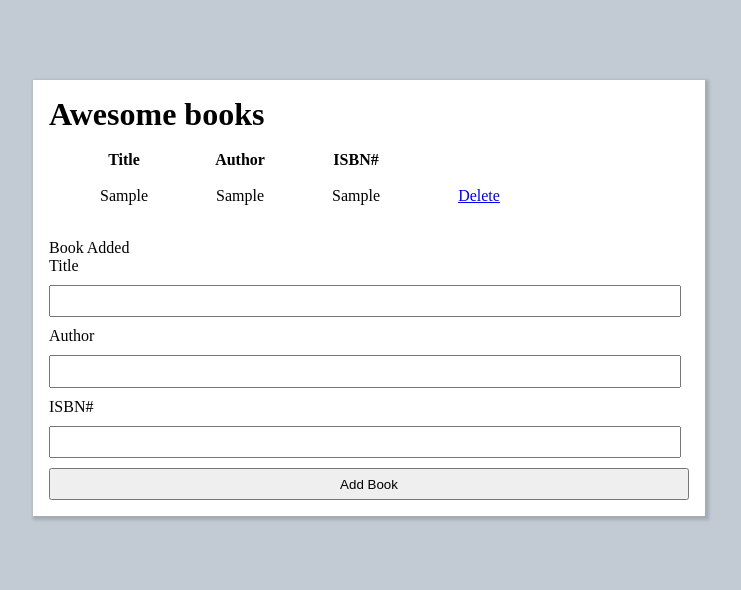
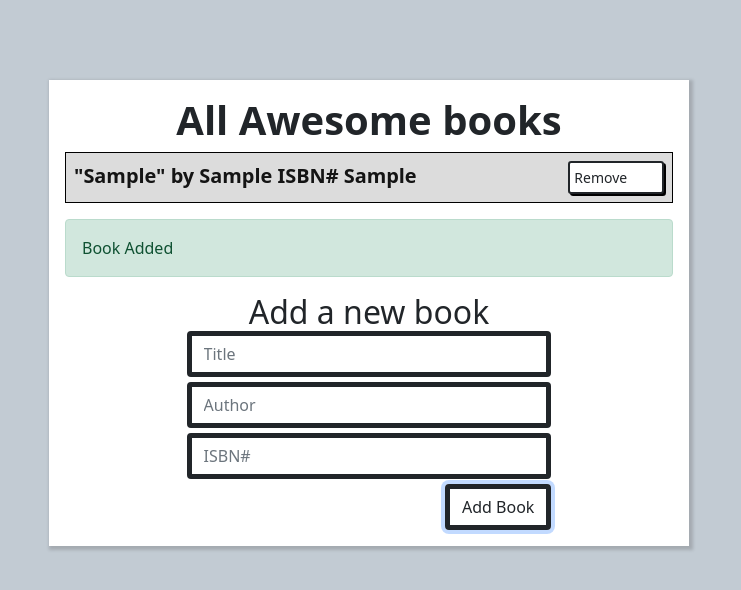
Before and after one commit to leonardoeng13/Awesome-books, a plain HTML site: page index.html in a window 1280 px wide. Both pictures are taken after typing "Sample", "Sample", "Sample" into the empty fields and a click on the input "Add Book". Shown: the whole page, without its empty margins (271-1012 px from the left). Drawn offline with nearby package versions, Linux system fonts and the light colour scheme.

Commit message:
Style similar with the example

```diff
--- a/css/style.css
+++ b/css/style.css
@@ -19,6 +19,14 @@ body {
   margin: 0 auto;
 }
 
+.center > h1, h2 {
+  text-align: center;
+}
+
+.book-list {
+  margin-top: 2rem;
+}
+
 .container {
   margin-top: 10vh;
   width: 50vw;
@@ -34,11 +42,14 @@ table {
 
 td {
   padding: 1rem;
-  text-align: center;
 }
 
-tr:nth-child(even) {
-  background-color: #ddd;
+tr {
+  font-weight: 600;
+}
+
+tr:nth-child(odd) {
+  background-color: #dcdcdc;
 }
 
 .title {
@@ -52,17 +63,40 @@ tr:nth-child(even) {
   padding: 1em;
 }
 
+.form-group {
+  display: flex;
+  justify-content: center;
+  margin-bottom: 5px;
+}
 .form-control {
-  width: 96%;
-  padding: 0.5em;
-  margin: 10px 0;
+  width: 60%;
+}
+
+.center-add {
+  display: flex;
+  justify-content: center;
+}
+
+.bnt-position {
+  display: flex;
+  justify-content: flex-end;
+  padding-right: 20%;
 }
 
 .btn {
-  width: 100%;
-  padding: 0.5em;
+  box-shadow: 2px 2px black;
 }
 
 .btn-r {
   border-radius: 3px;
 }
+
+#book-list {
+  border: 1px solid #000;
+  border-bottom: #000 1px solid;
+  margin: 25px;
+  padding: 12px;
+  font-size: 19.9px;
+  color: rgb(20, 20, 20);
+  justify-content: space-between;
+}
--- a/index.html
+++ b/index.html
@@ -5,37 +5,35 @@
     <meta http-equiv="X-UA-Compatible" content="IE=edge" />
     <meta name="viewport" content="width=device-width, initial-scale=1.0" />
     <title>Awesome Books</title>
+    <title>Awesome Books</title>
+    <link href="https://cdn.jsdelivr.net/npm/bootstrap@5.0.2/dist/css/bootstrap.min.css" rel="stylesheet"
+			integrity="sha384-EVSTQN3/azprG1Anm3QDgpJLIm9Nao0Yz1ztcQTwFspd3yD65VohhpuuCOmLASjC" crossorigin="anonymous">
     <link rel="stylesheet" href="./css/style.css">
+    <script src="https://cdn.jsdelivr.net/npm/luxon@2.0.2/build/global/luxon.min.js"></script>
   </head>
   <body>
     <div class="container center">
-      <h1 >
-        Awesome books</h1>
+      <h1 class="form-title center mb-2 fw-bold">All Awesome books</h1>
         <table class="table">
-          <thead>
-            <tr>
-              <th>Title</th>
-              <th>Author</th>
-              <th>ISBN#</th>
-              <th></th>
-            </tr>
-          </thead>
-          <tbody id="book-list"></tbody>
+          <tbody id="book-list" class="book-list"></tbody>
         </table>
         <form id="book-form">
+          <h2 class="form-title center">Add a new book</h2>
           <div class="form-group">
-            <label for="title">Title</label>
-            <input type="text" id="title" class="form-control">
+            <label for="title border-bottom md-5"></label>
+            <input type="text" id="title" placeholder="Title" class="form-control border border-dark border-5 md-5 shadow-5-strong">
           </div>
           <div class="form-group">
-            <label for="author">Author</label>
-            <input type="text" id="author" class="form-control">
+            <label for="author"></label>
+            <input type="text" id="author" placeholder="Author" class="form-control border border-dark border-5 md-5 ">
           </div>
           <div class="form-group">
-            <label for="isbn">ISBN#</label>
-            <input type="text" id="isbn" class="form-control">
+            <label for="isbn"></label>
+            <input type="text" id="isbn" placeholder="ISBN#" class="form-control border border-dark border-5 md-5">
           </div>
-          <input type="submit" value="Add Book" class="btn ">
+          <div class="bnt-position">
+            <input type="submit" value="Add Book" class="btn border border-dark border-5 md-5 ">
+        </div>
         </form>
 
     </div>
--- a/js/main.js
+++ b/js/main.js
@@ -51,10 +51,8 @@ class UI {
     const row = document.createElement('tr');
 
     row.innerHTML = `
-      <td>${book.title}</td>
-      <td>${book.author}</td>
-      <td>${book.isbn}</td>
-      <td><a href="#" class="btn btn-danger btn-sm delete">Delete</a></td>
+      <td>"${book.title}" by ${book.author} ISBN# ${book.isbn}</td>
+      <td><a href="#" class="btn btn-danger btn-sm delete text-center remove-book ms-auto bg-white border border-2 border-dark text-dark px-1 d-flex align-items-end">Remove</a></td>
     `;
 
     list.appendChild(row);
```
